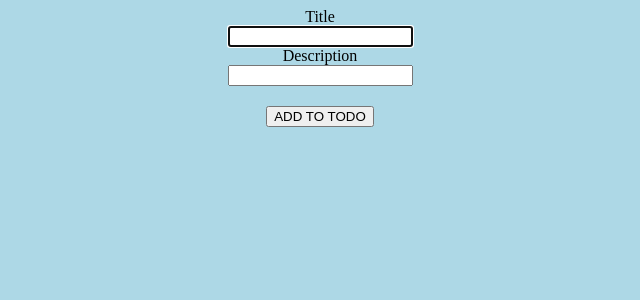
After one commit to xhepibonevet/flask-todo, a Flask app: template templates/index.html in a window 1280 px wide. The commit adds this page. Shown: the top 300 px of the page, without its empty margins (320-960 px from the left). Run offline with Flask 2, Linux system fonts and the light colour scheme; the template is opened without the code that fills it, so the values that code supplies are empty.

Commit message:
added showing todos

```diff
--- a/app.py
+++ b/app.py
@@ -1,11 +1,42 @@
-from flask import Flask, render_template
+from flask import Flask, render_template, request
 from datetime import datetime
+import os
 
 app = Flask(__name__)
 
-@app.route("/")
+BASE_DIR = os.getcwd()
+
+@app.route("/", methods=["GET", "POST"])
 def index():
     d = str(datetime.now()).split(" ")[1].split(".")[0]
-    return render_template("done.html", ora=d, title="INDEX TITLE")
+    return render_template("index.html", title="Base")
+
+
+@app.route("/todo", methods=["GET", "POST"])
+def todo():
+    if request.method == "POST":
+        new_todo = dict(request.form)
+        title = new_todo["title"]
+        description = new_todo["description"]
+
+        f = open(BASE_DIR + "\\data\\todo.txt", "w")
+        f.write(f"{title}:{description}\n")
+        f.close()
+
+
+    with open(BASE_DIR + "\\data\\todo.txt", "r") as f:
+        lines = f.readlines()
+
+    todos = []
+    print(lines)
+    for line in lines:
+        todos.append({
+            "title": line.split(":")[0],
+            "description": line.split(":")[1].replace("\n", "")
+        })
+    print(todos)
+
+    return render_template("todo.html", todos=todos)
+
 
 app.run(host='0.0.0.0', port='8000', debug=True)
--- /dev/null
+++ b/data/todo.txt
@@ -0,0 +1 @@
+me bo buk:pite me mish
--- a/static/styles.css
+++ b/static/styles.css
@@ -11,3 +11,7 @@ p {
 font-family: verdana;
 font-size: 20px;
 }
+
+form {
+    text-align: center;
+}
--- /dev/null
+++ b/templates/index.html
@@ -0,0 +1,16 @@
+{% extends "base.html" %}
+
+
+{% block content %}
+    <form action="/todo" method="POST">
+
+        <label for="title">Title</label><br>
+        <input type="text" id="title" name="title" autofocus><br>
+
+        <label for="description">Description</label><br>
+        <input type="text" id="description" name="description" autofocus><br>
+
+
+        <button type="submit" style="margin-top: 20px;">ADD TO TODO</button>
+    </form>
+{% endblock content %}
--- /dev/null
+++ b/todo.txt
@@ -0,0 +1 @@
+me bo buk:pite me mish
```
Also changed, not shown: templates/todo.html (+7 -4 lines), data/done.txt (added).
